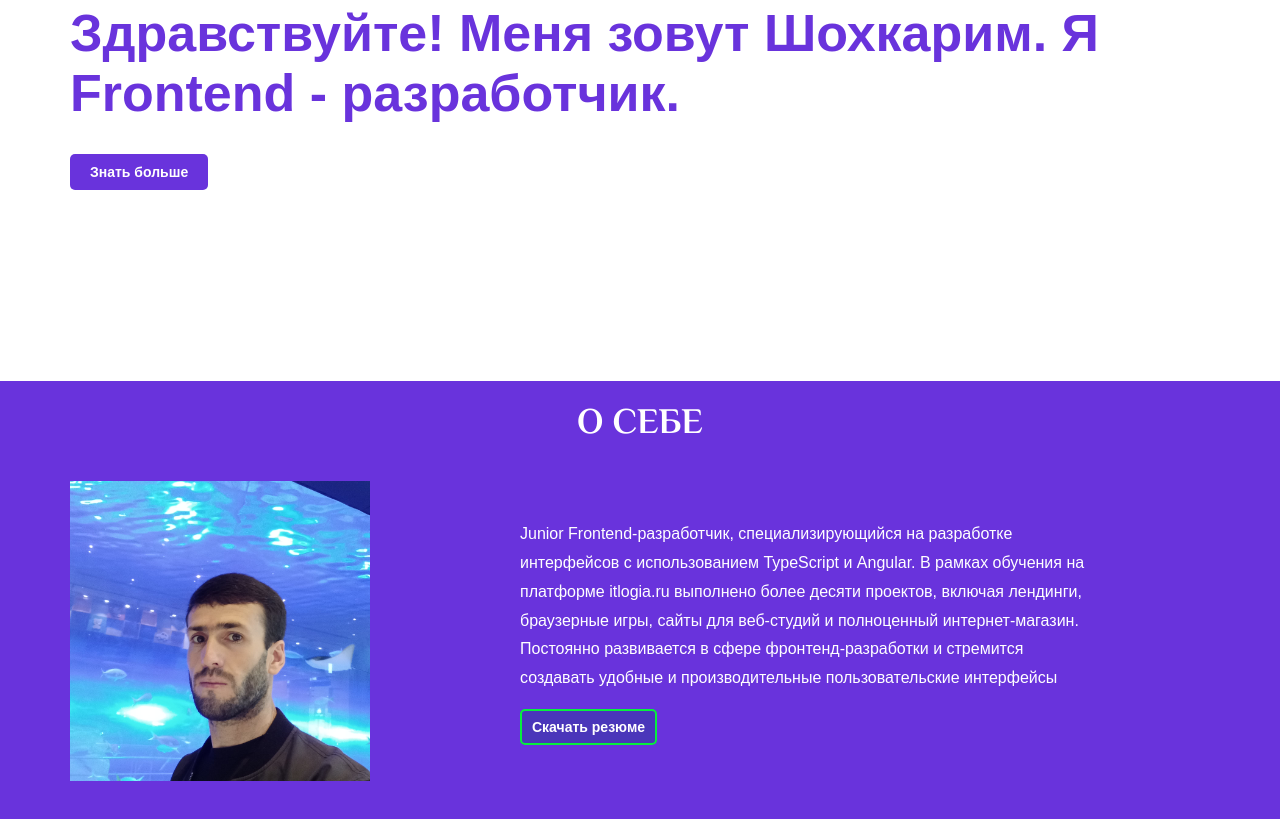
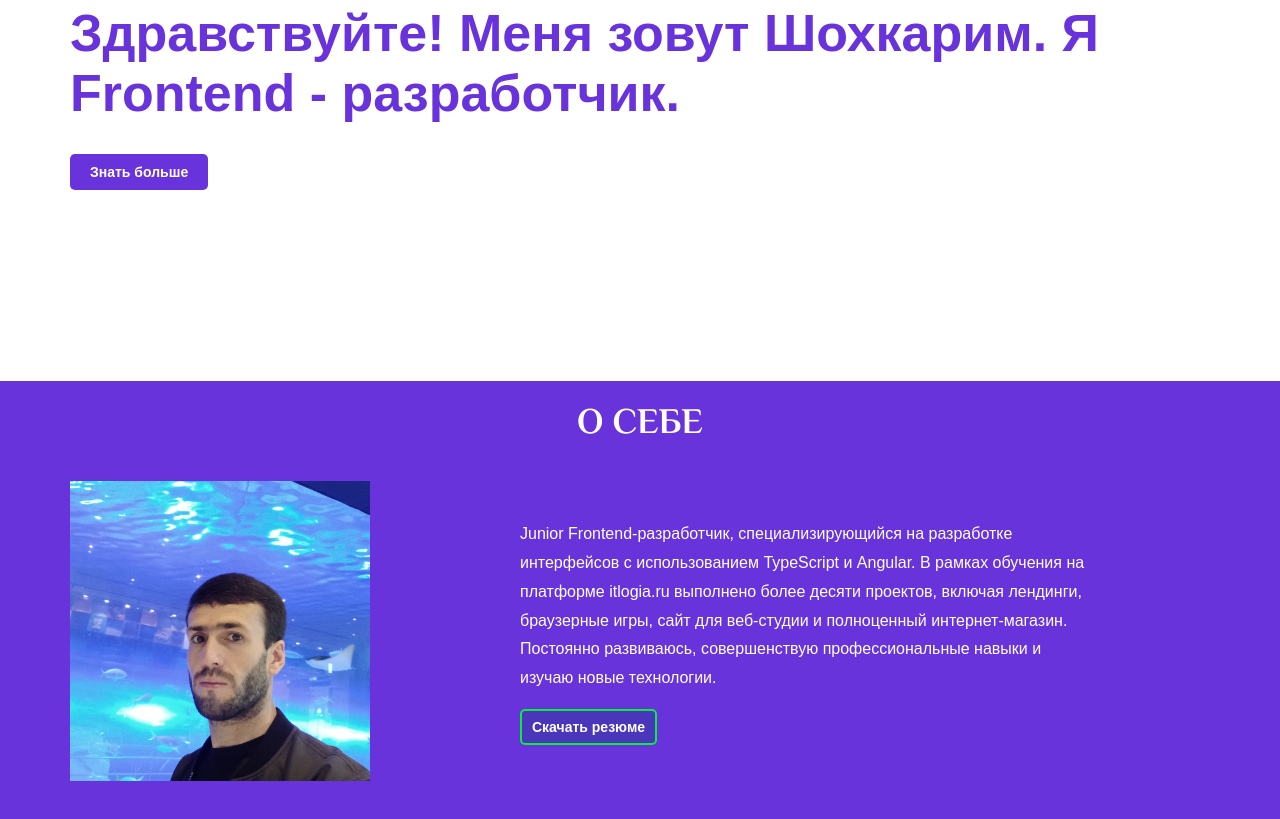
Before and after one commit to Shohkarim/my_portfolio, a website: page index.html in a window 1280 px wide. Shown: the part 371-1190 px from the top of the page. Drawn offline with Linux system fonts and the light colour scheme; a web font is replaced by a local one.

Commit message:
some correcting in html

```diff
--- a/index.html
+++ b/index.html
@@ -80,10 +80,9 @@
                     TypeScript и Angular.
 
                     В рамках обучения на платформе itlogia.ru выполнено более десяти проектов, включая лендинги,
-                    браузерные игры, сайты для веб-студий и полноценный интернет-магазин.
+                    браузерные игры, сайт для веб-студии и полноценный интернет-магазин.
 
-                    Постоянно развивается в сфере фронтенд-разработки и стремится создавать удобные и производительные
-                    пользовательские интерфейсы
+                    Постоянно развиваюсь, совершенствую профессиональные навыки и изучаю новые технологии.
                 </div>
                 <div class="about-content-data-button">
                     <a class="button " href="#">Скачать резюме</a>
```
